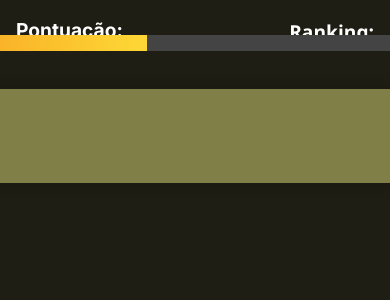
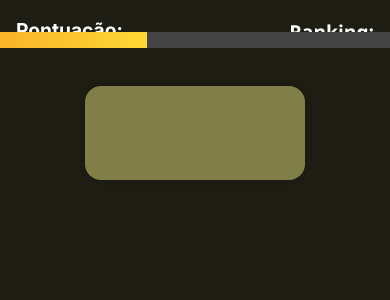
Before and after one commit to EvolvePlayStudio/DesafioDasPerguntasV.1.2.0, a Flask app: template templates/quiz.html in a window 390 px wide; the page is wider, and only the part inside the window is pictured. Shown: the top 300 px of that part. Run offline with Flask 3, Linux system fonts and the light colour scheme; the template is opened without the code that fills it, so the values that code supplies are empty.

Commit message:
Ajusta widgets na tela de Quiz para se adaptar a smarthpones

```diff
--- a/templates/quiz.html
+++ b/templates/quiz.html
@@ -25,10 +25,16 @@
       grid-template-columns: auto 1fr auto; /* textos justos e barra expandindo */
       align-items: center;
       font-weight: bold;
-      margin: -11px auto 1.5rem auto;
+      margin: -0.85rem auto 1.5rem auto;
       width: 100%;
       max-width: 650px;
       gap: 1rem;
+    }
+    @media (max-width: 480px) {
+      .ranking-container {
+        max-width: 87%;
+        gap: 0.8rem
+      }
     }
     .ranking-anterior, .ranking-proximo {
       flex: 0 0 auto;
@@ -62,6 +68,11 @@
       width: 100%;
       max-width: 600px;
       position: relative;
+    }
+    @media (max-width: 480px) {
+      .quiz-container {
+        width: 40%;
+      }
     }
     #pergunta-enunciado {
       font-size: 22px;
```
